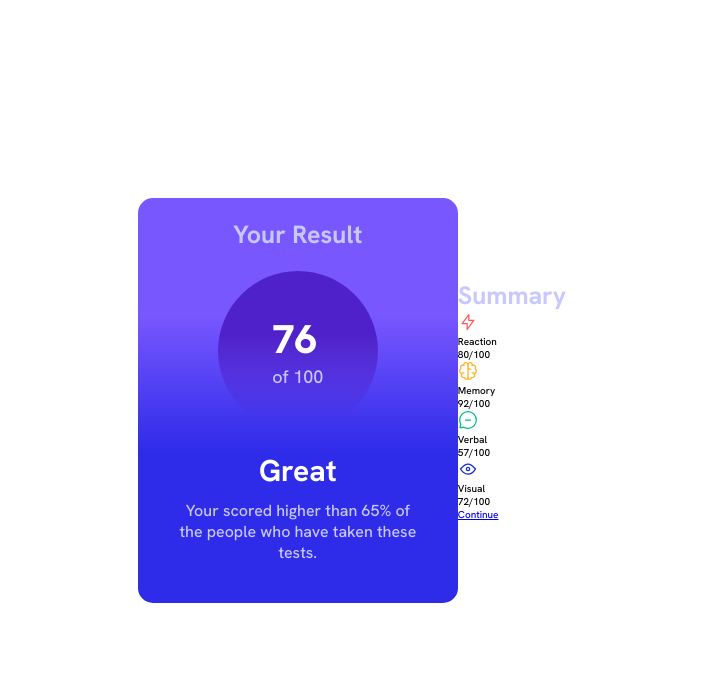
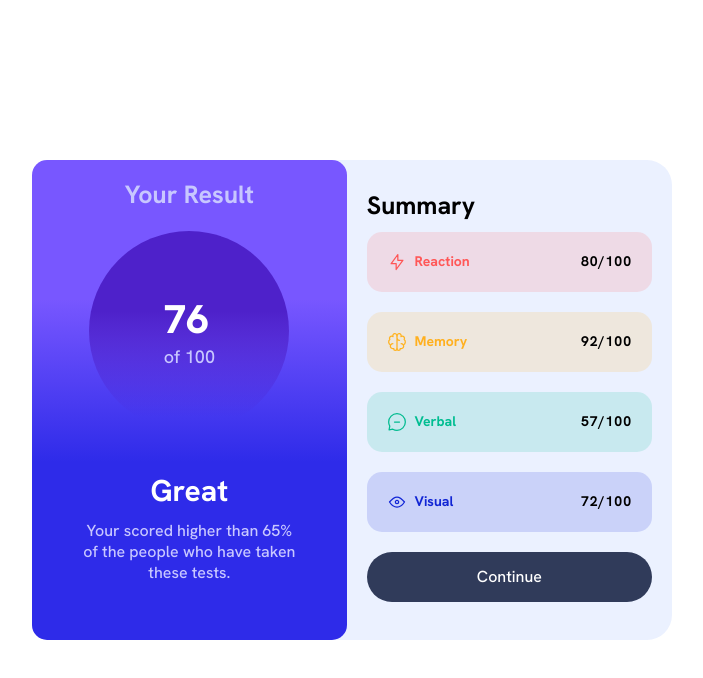
Before and after one commit to BrakemySilent/FM_SummaryComponent, a plain HTML site: page index.html in a window 1280 px wide. Shown: the whole page, without its empty margins (288-991 px from the left). Drawn offline with Linux system fonts and the light colour scheme.

Commit message:
added all styles for responsive view

```diff
--- a/SASS/_colors.scss
+++ b/SASS/_colors.scss
@@ -1,7 +1,12 @@
-$lightRed: hsl(0, 100%, 67%);
-$orange: hsl(39, 100%, 56%);
-$greenTea: hsl(166, 100%, 37%);
-$cobaltBlue: hsl(234, 85%, 45%);
+$lightRed: rgb(255, 87, 87, 0.15);
+$orange: rgb(255, 176, 31, 0.15);
+$greenTea: rgb(0, 189, 145, 0.15);
+$cobaltBlue: rgb(17, 37, 212, 0.15);
+
+$redText: rgb(255, 87, 87);
+$orangeText: rgb(255, 176, 31);
+$greenText: rgb(0, 189, 145);
+$cobaltText: rgb(17, 37, 212);
 
 // ## Gradients
 
--- a/SASS/main.scss
+++ b/SASS/main.scss
@@ -23,24 +23,38 @@ body {
 		align-items: center;
 		justify-content: center;
 		width: 100%;
+		background-color: color.$paleBlue;
 	}
-
-	&__card-score {
+	// Card left
+	&__card {
 		display: flex;
 		flex-direction: column;
 		align-items: center;
 		justify-content: center;
 		width: 100%;
 		padding: 2rem;
-		background: linear-gradient(0deg, rgba(46, 43, 233, 1) 29%, rgba(46, 43, 233, 1) 37%, rgba(120, 87, 255, 1) 71%);
-		border-bottom-left-radius: 15px;
-		border-bottom-right-radius: 15px;
+
 		overflow: hidden;
+
+		&--score {
+			background: linear-gradient(0deg, rgba(46, 43, 233, 1) 29%, rgba(46, 43, 233, 1) 37%, rgba(120, 87, 255, 1) 71%);
+			border-bottom-left-radius: 25px;
+			border-bottom-right-radius: 25px;
+		}
+
+		&--stats {
+			align-items: flex-start;
+		}
 	}
 
 	&__title {
 		font-size: 1.6rem;
 		color: color.$lightLavender;
+
+		&--black {
+			padding: 0.5rem 0;
+			color: black;
+		}
 	}
 
 	&__circle {
@@ -87,8 +101,59 @@ body {
 			color: color.$lightLavender;
 		}
 	}
+
+	// card right
+	&__panel {
+		display: grid;
+		grid-template-columns: 1fr 6fr 1fr;
+		justify-content: center;
+		width: 100%;
+		margin: 1rem auto;
+		padding: 2rem;
+		border-radius: 15px;
+		font-size: 1.4rem;
+		font-weight: bolder;
+
+		&--red {
+			background-color: color.$lightRed;
+			color: color.$redText;
+		}
+		&--yellow {
+			background-color: color.$orange;
+			color: color.$orangeText;
+		}
+		&--green {
+			background-color: color.$greenTea;
+			color: color.$greenText;
+		}
+		&--blue {
+			background-color: color.$cobaltBlue;
+			color: color.$cobaltText;
+		}
+
+		&-points {
+			letter-spacing: 0.1rem;
+			color: black;
+		}
+	}
+
+	&__btn {
+		display: block;
+		width: 100%;
+		height: 50px;
+		margin: 1rem auto;
+		background-color: color.$darkGrayBlue;
+		border-radius: 30px;
+		font-size: 1.6rem;
+		line-height: 50px;
+		text-align: center;
+		text-decoration: none;
+		color: color.$white;
+		cursor: pointer;
+	}
 }
 
+// For Tablets
 @media (min-width: 768px) {
 	.result {
 		display: flex;
@@ -101,13 +166,13 @@ body {
 			width: 50%;
 		}
 
-		&__card-score {
-			padding: 2rem;
-
-			border-radius: 15px;
-			overflow: hidden;
+		&__card {
+			&--score {
+				padding: 2rem;
+				border-radius: 15px;
+				overflow: hidden;
+			}
 		}
-
 		&__title {
 			font-size: 2.5rem;
 		}
@@ -138,14 +203,41 @@ body {
 	}
 }
 
+// For Desktop
 @media (min-width: 1200px) {
 	.result {
 		&__wrapper {
 			flex-direction: row;
+			height: 60%;
+			width: 50%;
+			border-radius: 25px;
 		}
 
-		&__card-score {
-			width: 50%;
+		&__card {
+			height: 100%;
+			padding: 2rem;
+
+			&--score {
+				padding: 1rem;
+			}
+			&--stats {
+				padding: 2rem;
+			}
+		}
+		&__circle {
+			width: 20rem;
+			height: 20rem;
+		}
+		&__title {
+			&--black {
+				margin: 0;
+				padding: 0;
+				color: black;
+			}
+		}
+
+		&__description {
+			padding: 4rem;
 		}
 	}
 }
--- a/index.html
+++ b/index.html
@@ -17,7 +17,7 @@
   <section class="result">
     <div class="result__wrapper">
       <!-- Card Blue Score -->
-      <div class="result__card-score">
+      <div class="result__card result__card--score">
         <h2 class="result__title">Your Result</h2>
         <div class="result__circle">
           <p class="result__circle-points"><span>76</span>of 100</p>
@@ -29,30 +29,30 @@
         </div>
       </div>
       <!-- Card Right Stats -->
-      <div class="result__card-stats">
-        <h2 class="result__title">Summary</h2>
-        <div class="result__panel-red">
+      <div class="result__card result__card--stats">
+        <h2 class="result__title result__title--black">Summary</h2>
+        <div class="result__panel result__panel--red">
           <img src="./assets/images/icon-reaction.svg" alt="" class="result__panel-img">
-          <p class="result__panel-atribute">Reaction</p>
+          <p>Reaction</p>
           <span class="result__panel-points">80/100</span>
 
         </div>
-        <div class="result__panel-yellow">
+        <div class="result__panel result__panel--yellow">
           <img src="./assets/images/icon-memory.svg" alt="" class="result__panel-img">
-          <p class="result__panel-atribute">Memory</p>
+          <p>Memory</p>
           <span class="result__panel-points">92/100</span>
         </div>
-        <div class="result__panel-green">
+        <div class="result__panel result__panel--green">
           <img src="./assets/images/icon-verbal.svg" alt="" class="result__panel-img">
-          <p class="result__panel-atribute">Verbal</p>
+          <p>Verbal</p>
           <span class="result__panel-points">57/100</span>
         </div>
-        <div class="result__panel-blue">
+        <div class="result__panel result__panel--blue">
           <img src="./assets/images/icon-visual.svg" alt="" class="result__panel-img">
-          <p class="result__panel-atribute">Visual</p>
+          <p>Visual</p>
           <span class="result__panel-points">72/100</span>
         </div>
-        <a href="#" class="result__card-btn">Continue</a>
+        <a href="#" class="result__btn">Continue</a>
 
       </div>
 
```
Also changed, not shown: css/main.css, 1 other file.
